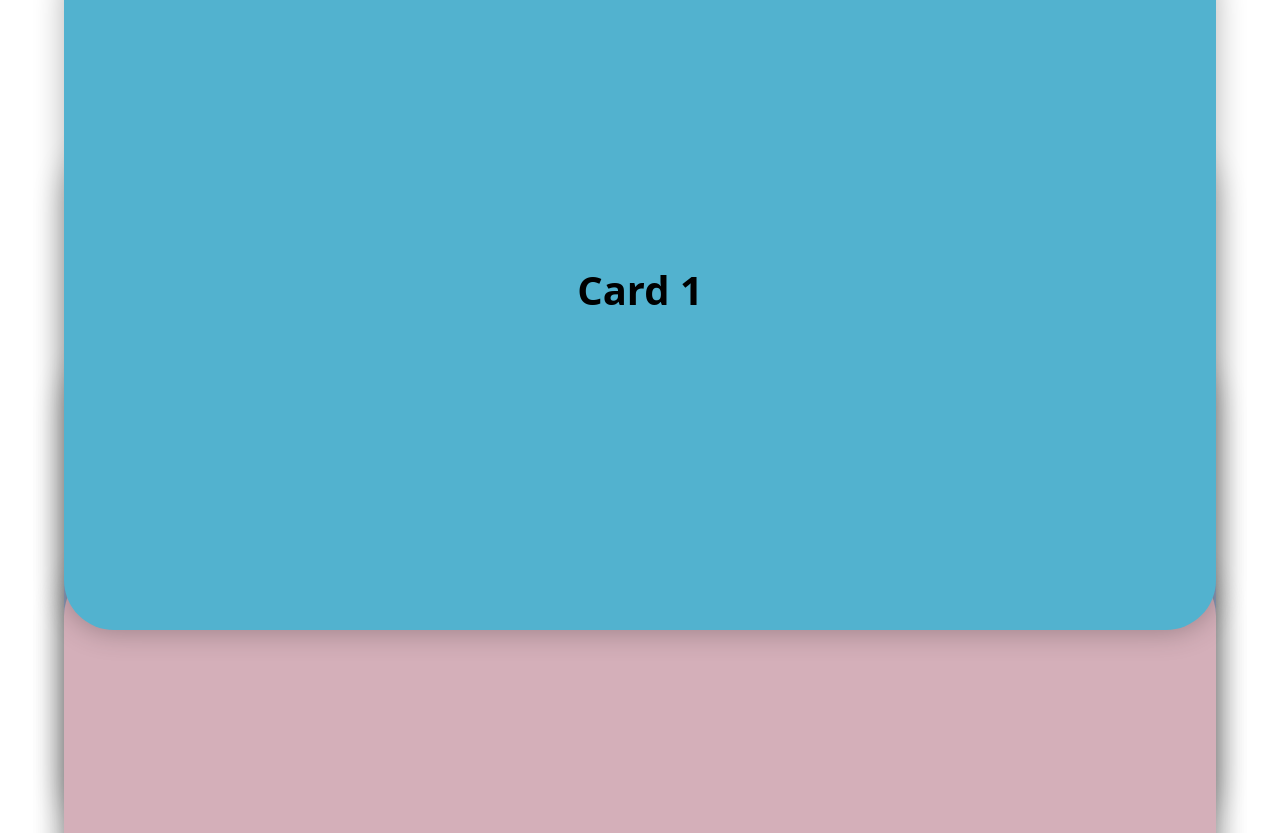
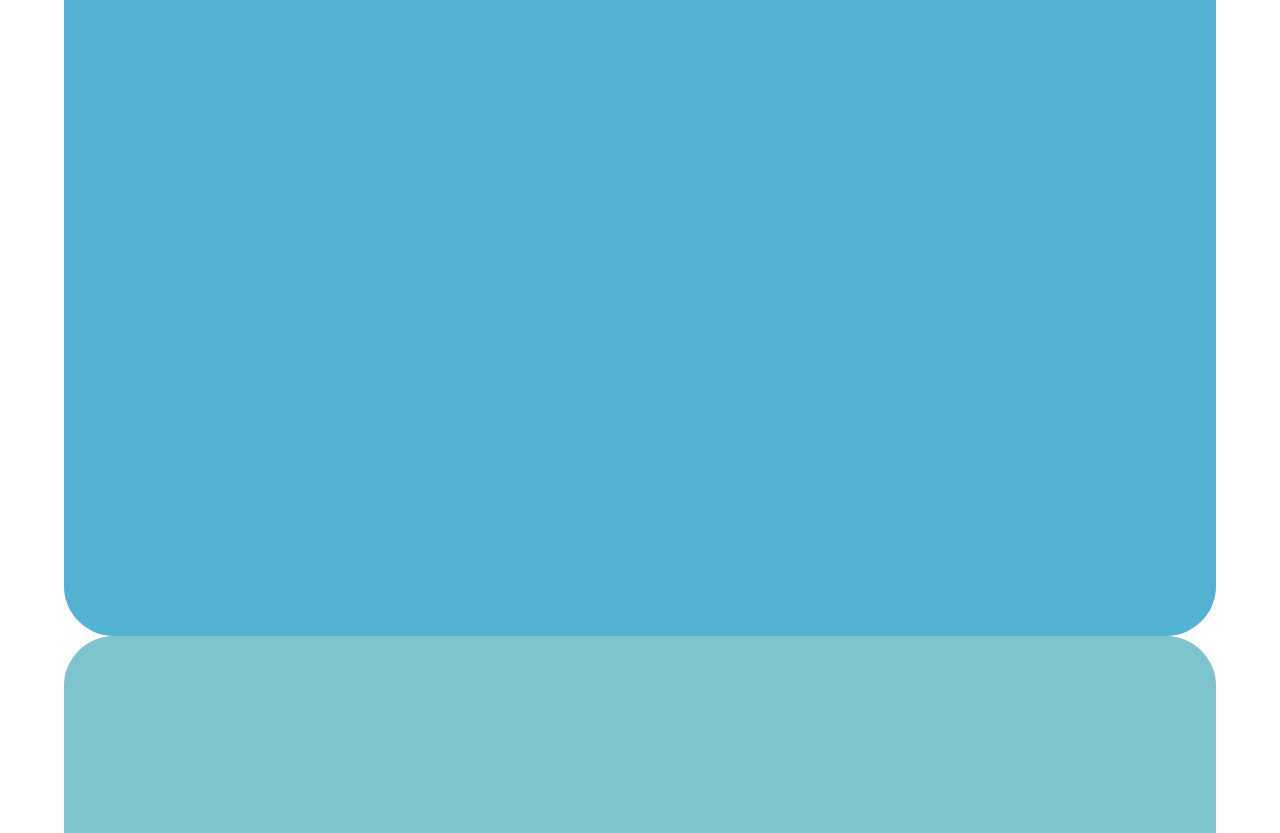
Before and after one commit to khadijafatima409/scrolling-cards, a Next.js app: page / in a window 1280 px wide. Shown: the part 4224-5057 px from the top of the page. Built offline with nearby package versions, Linux system fonts and the light colour scheme.

Commit message:
design cards and implement map

```diff
--- a/package.json
+++ b/package.json
@@ -11,6 +11,7 @@
     "format-check": "prettier --check ."
   },
   "dependencies": {
+    "classnames": "^2.5.1",
     "next": "14.1.0",
     "react": "^18",
     "react-dom": "^18"
--- a/src/components/ScrollCardsOnScroll.tsx
+++ b/src/components/ScrollCardsOnScroll.tsx
@@ -1,33 +1,50 @@
 import React from 'react'
-
+import classNames from 'classnames'
 const ScrollCardsOnScroll = () => {
   return (
-    <div className=" container my-0 mx-auto w-[90%]">
+    // <div className=" container my-0 mx-auto w-[90%]">
 
-      <ul id="cards " className='pl-0 list-none grid grid-cols-1 grid-rows-4 h-[87vh] gap-[4vw] pb-[4.5em] mb-[4vw]'>
-        <li className="card sticky top-0" id="card1">
-          <div className="card-body bg-[#52b2cf]">
-            <h2> Card 1</h2>
-          </div>
-        </li>
-        <li className="card" id="card2">
-          <div className="card-body bg-[#7EC4Cf]">
-            <h2>Card 2</h2>
-          </div>
-        </li>
-        <li className="card" id="card3">
-          <div className="card-body bg-[#9cadce]">
-            <h2>Card 3</h2>
-          </div>
-        </li>
-        <li className="card" id="card4">
-          <div className="card-body bg-[#d4afb9]">
-            <h2>Card 4</h2>
-          </div>
-        </li>
-      </ul>
+    //   <ul id="cards " className='pl-0 list-none grid grid-cols-1 grid-rows-4 h-[87vh] gap-[4vw] pb-[4.5em] mb-[4vw]'>
+    //     <li className="card sticky top-0" id="card1">
+    //       <div className="card-body bg-[#52b2cf]">
+    //         <h2> Card 1</h2>
+    //       </div>
+    //     </li>
+    //     <li className="card" id="card2">
+    //       <div className="card-body bg-[#7EC4Cf]">
+    //         <h2>Card 2</h2>
+    //       </div>
+    //     </li>
+    //     <li className="card" id="card3">
+    //       <div className="card-body bg-[#9cadce]">
+    //         <h2>Card 3</h2>
+    //       </div>
+    //     </li>
+    //     <li className="card" id="card4">
+    //       <div className="card-body bg-[#d4afb9]">
+    //         <h2>Card 4</h2>
+    //       </div>
+    //     </li>
+    //   </ul>
+    // </div>
+    // className={classNames(
+    //   "block w-full text-text-light outline-none text-xs px-2 3xl:h-14 3xl:text-xl 3xl:px-4",
+    //   className,
+    //   {
+    //     ["bg-ghost-white !rounded-sm"]: variant === "primary",
+    //   },
+    // )}
+    <>
+        <div className='my-0 mx-auto w-[90%]'>
+           {colors.map((color, index) => (
+            <div key={index} className={`bg-[${color}] h-[87vh] w-full rounded-[50px] sticky top-4`}></div>
+             ))}
     </div>
+
+    </>
   )
 }
 
 export default ScrollCardsOnScroll
+
+const colors = ['#52b2cf', '#7EC4Cf', '#9cadce', '#d4afb9'];
--- a/src/styles/globals.css
+++ b/src/styles/globals.css
@@ -32,7 +32,7 @@ body{
   margin-bottom: 4vw;
 } */
 
-#card1
+/* #card1
 {
   padding-top:10px ;
 }
@@ -50,7 +50,7 @@ body{
 #card4
 {
   padding-top: 120px;
-}
+} */
 
 /* .card
 {
@@ -78,7 +78,7 @@ body{
   background-color: #d4afb9;
 } */
 
-.card-body
+/* .card-body
 {
   box-sizing: border-box;
   padding: 30px;
@@ -93,4 +93,4 @@ h2
 {
   font-size: 2.5em;
   font-weight: bold;
-}
+} */
```
Also changed, not shown: 1 other file (tests, documents, lock files or other folders).
